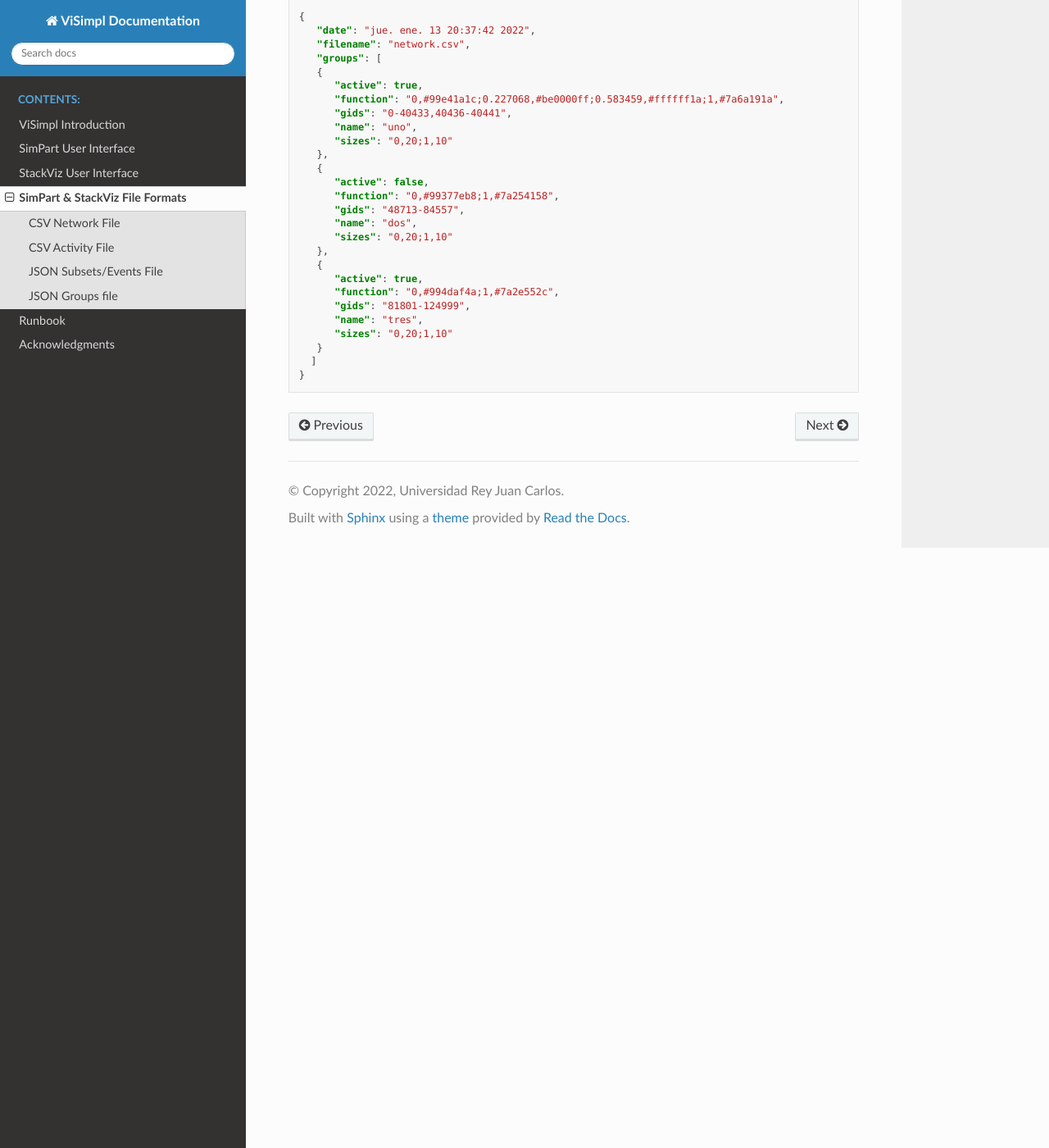
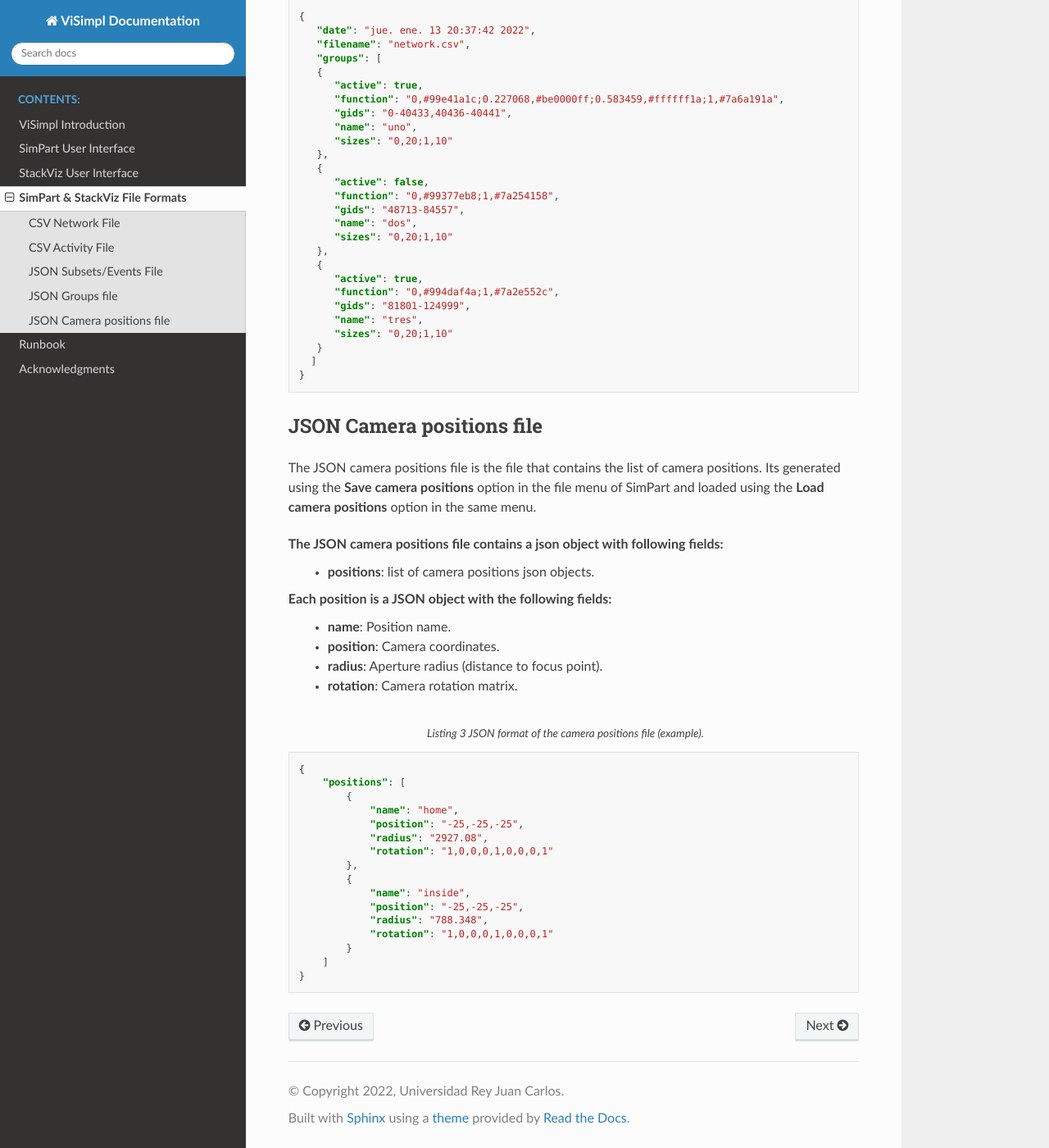
Before and after one commit to vg-lab/ViSimplDocs, a Sphinx documentation site: the page built from source/04-Formats.rst, in a window 1280 px wide and 1400 px high, scrolled down 2596 px. Shown: the whole window at 82% size. Built offline with Sphinx 7.4.7 and the Read the Docs theme 2.0.0, drawn with Linux system fonts in a browser that asks for light colours.

Commit message:
Update to 1.7.0.

```diff
--- a/source/04-Formats.rst
+++ b/source/04-Formats.rst
@@ -126,3 +126,39 @@ Each object in the "groups" defines a group and its properties. It has the follo
       }
      ]
    }
+
+
+--------------------------
+JSON Camera positions file
+--------------------------
+
+The JSON camera positions file is the file that contains the list of camera positions. Its generated using the **Save camera positions** option in the file menu of SimPart and loaded using the **Load camera positions** option in the same menu.
+
+The JSON camera positions file contains a json object with following fields:
+ - **positions**: list of camera positions json objects.
+
+Each position is a JSON object with the following fields:
+ - **name**: Position name.
+ - **position**: Camera coordinates.
+ - **radius**: Aperture radius (distance to focus point).
+ - **rotation**: Camera rotation matrix.
+
+.. code-block:: json
+   :caption: JSON format of the camera positions file (example).
+
+   {
+       "positions": [
+           {
+               "name": "home",
+               "position": "-25,-25,-25",
+               "radius": "2927.08",
+               "rotation": "1,0,0,0,1,0,0,0,1"
+           },
+           {
+               "name": "inside",
+               "position": "-25,-25,-25",
+               "radius": "788.348",
+               "rotation": "1,0,0,0,1,0,0,0,1"
+           }
+       ]
+   }
--- a/source/05-Runbook.rst
+++ b/source/05-Runbook.rst
@@ -4,6 +4,9 @@ Runbook
 
 .. note::
    This runbook will test the main functionalities of both SimPart and StackViz and can be considered as a basic tutorial for both applications, but **not** as a complete and exhaustive tutorial of all the functionalities.
+
+.. note::
+   Some screenshots may be from previous ViSimpl versions. The functionalities in the runbook cover up to version 1.7.0.
 
 After loading the test file the 3D view in SimPart will show the particles in a cube-like structure centered on the view (:numref:`fig1`).
 
--- a/source/conf.py
+++ b/source/conf.py
@@ -24,7 +24,7 @@ author = 'Sergio E. Galindo & Félix de las Pozas Álvarez'
 # The short X.Y version
 version = ''
 # The full version, including alpha/beta/rc tags
-release = '1.6.1'
+release = '1.7.0'
 
 # -- General configuration ---------------------------------------------------
 
@@ -88,9 +88,9 @@ latex_maketitle = r'''
 \begin{center}
   \includegraphics[width=6cm,height=6cm]{visimpl-icon-square.png}\\[8ex]
   {\Huge SimPart \& StackViz Documentation}\\[4ex]
-  {\Large Version 1.6.1}\\[4ex]
+  {\Large Version 1.7.0}\\[4ex]
   {\Large Sergio E. Galindo \& F\'{e}lix de las Pozas \'{A}lvarez}\\[4ex]
-  {\Large March 2022}\\[16ex]
+  {\Large May 2022}\\[16ex]
   {\Large Visualization \& Graphics Lab, Universidad Rey Juan Carlos}\\[4ex]
   \includegraphics[width=3cm,height=3cm]{logo.png}
 \end{center}
```
Also changed, not shown: source/01-Introduction.rst (+6 -6 lines), source/02-ViSimplUserInterface.rst (+27 -3 lines), source/03-StackVizUserInterface.rst (+24 -0 lines), source/images/VSImage001.png, source/images/VSImage008.png, source/images/VSImage019.png (added), source/images/VSImage020.png (added).
